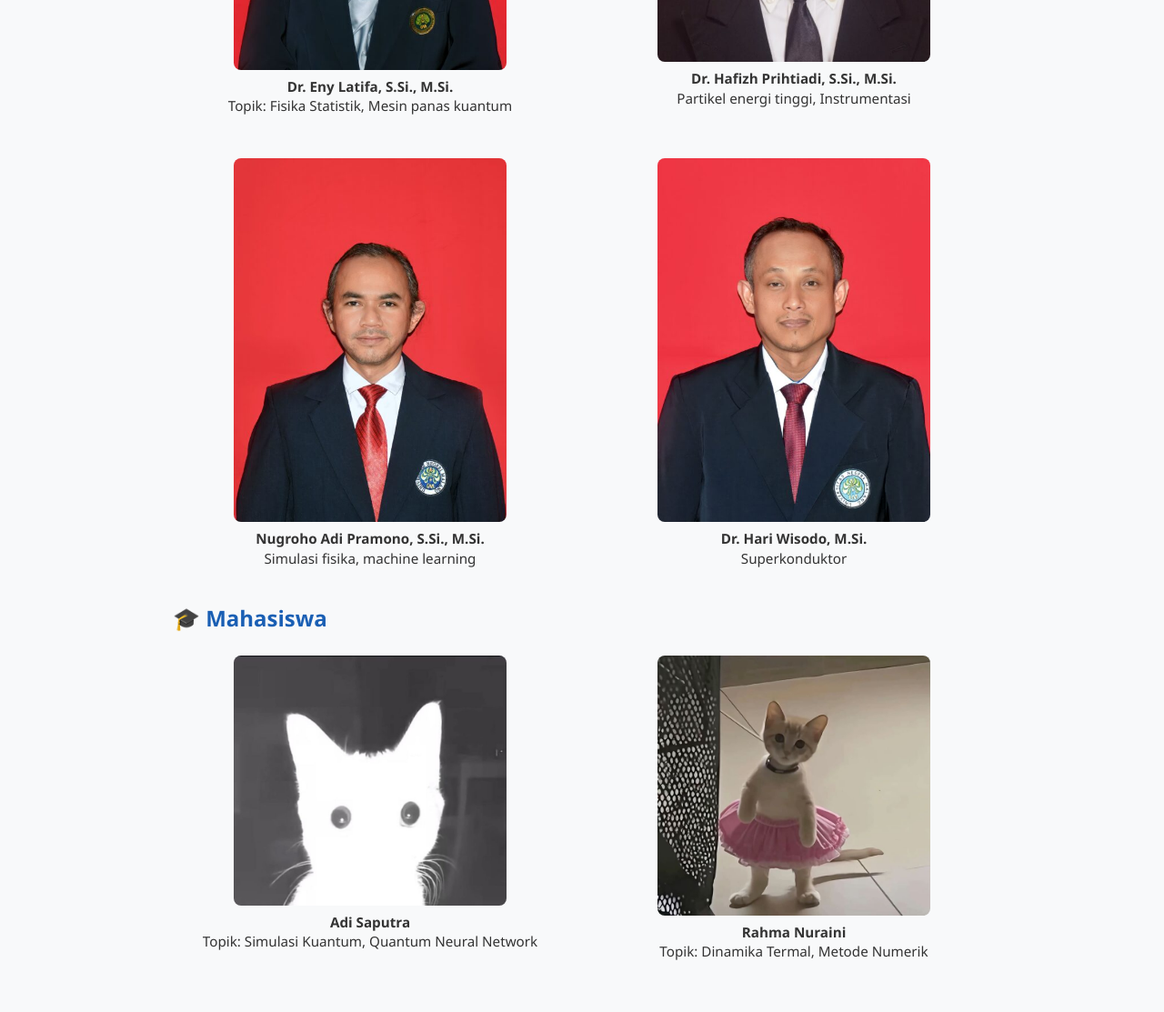
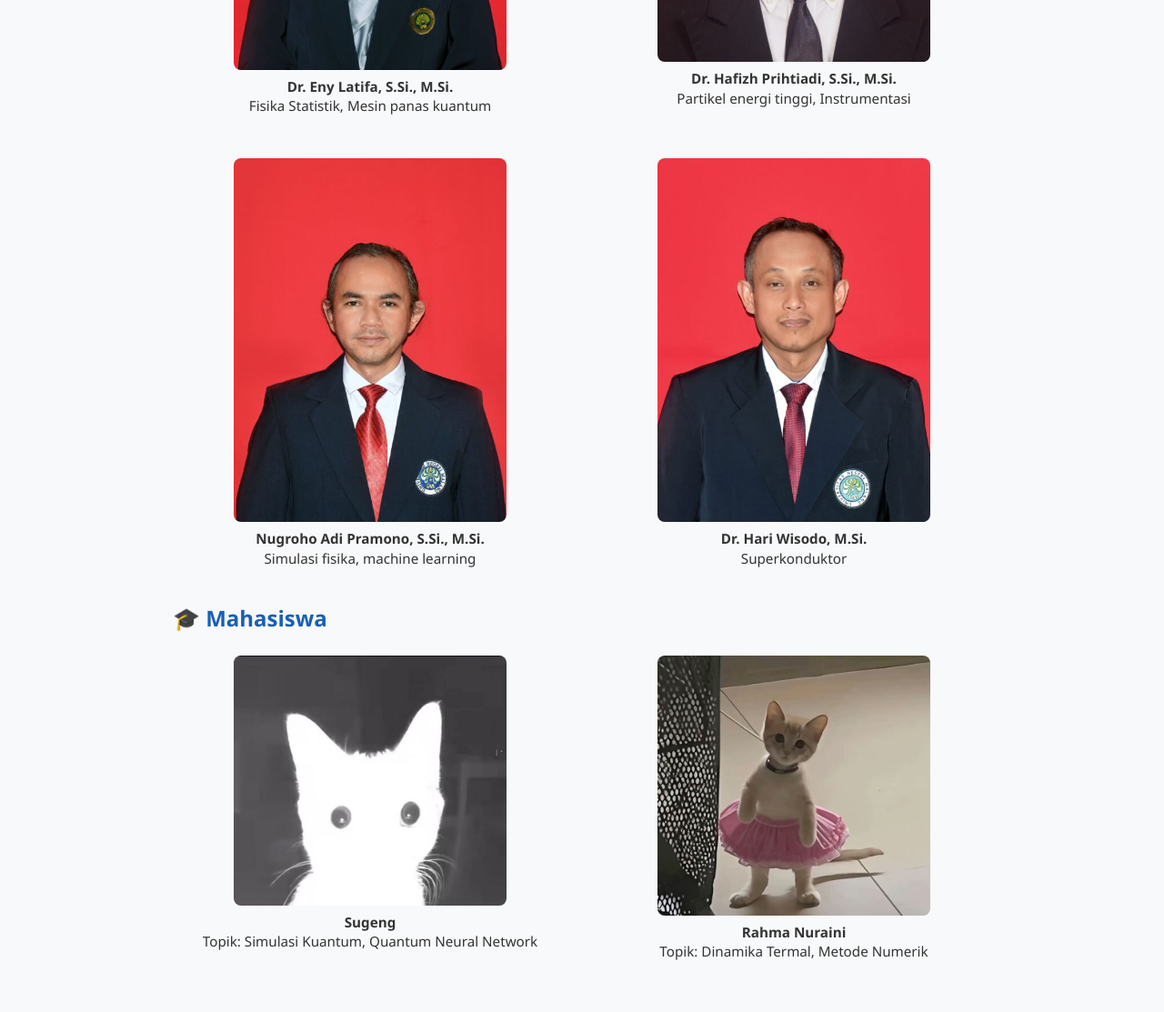
Before and after one commit to fkt-fisika-um/fkt-fisika-um.github.io, a Jekyll site: the page built from pages/anggota.md, in a window 1280 px wide. Shown: the part 564-1677 px from the top of the page at 91% size. Built offline with Jekyll 4.4.1, drawn with Linux system fonts in a browser that asks for light colours.

```diff
--- a/pages/anggota.md
+++ b/pages/anggota.md
@@ -11,7 +11,7 @@ permalink: /anggota/
   <div class="anggota-item">
     <img src="/assets/images/dosen/EnyLatifah.jpg" alt="Dr. Eny Latifa, S.Si., M.Si." class="anggota-foto">
     <p><strong>Dr. Eny Latifa, S.Si., M.Si.</strong><br>
-    Topik: Fisika Statistik, Mesin panas kuantum</p>
+    Fisika Statistik, Mesin panas kuantum</p>
   </div>
   <div class="anggota-item">
     <img src="/assets/images/dosen/HafizhPrihtiadi.jpg" alt="Dr. Hafizh Prihtiadi, S.Si., M.Si." class="anggota-foto">
@@ -34,7 +34,7 @@ permalink: /anggota/
 <div class="anggota-grid">
   <div class="anggota-item">
     <img src="/assets/images/mahasiswa/adi.jpg" alt="Adi Saputra" class="anggota-foto">
-    <p><strong>Adi Saputra</strong><br>
+    <p><strong>Sugeng</strong><br>
     Topik: Simulasi Kuantum, Quantum Neural Network</p>
   </div>
   <div class="anggota-item">
```
